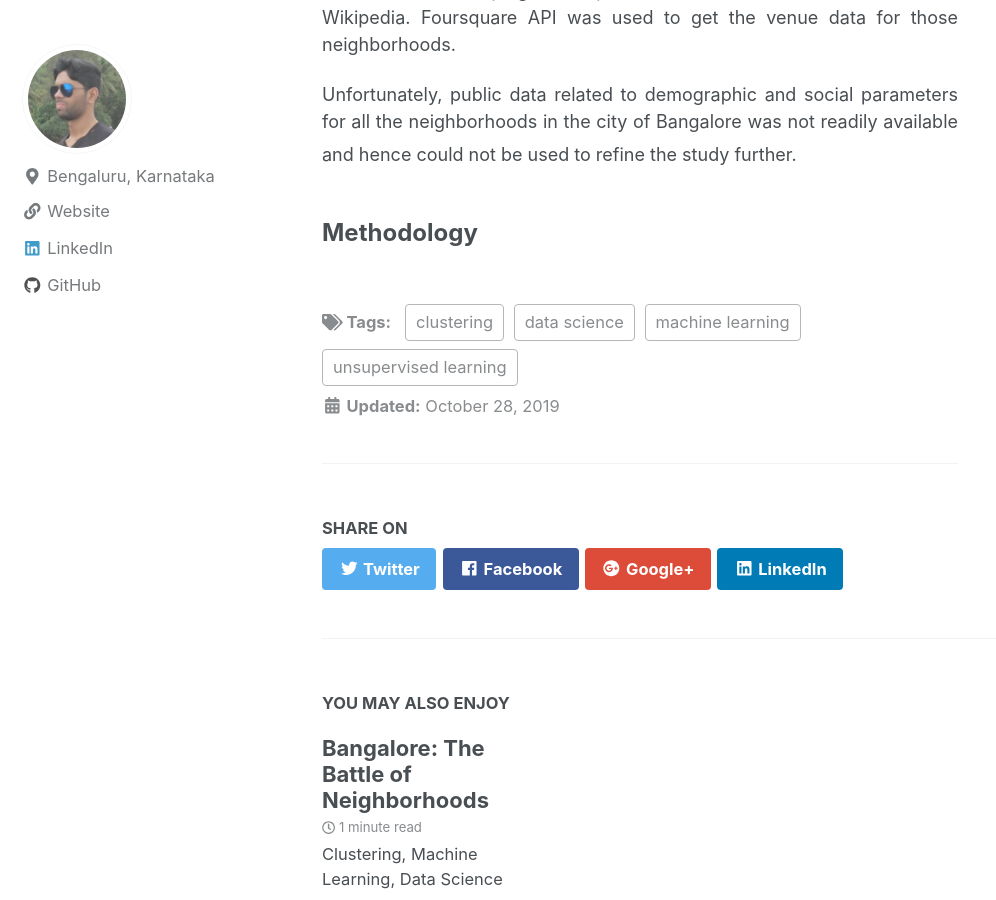
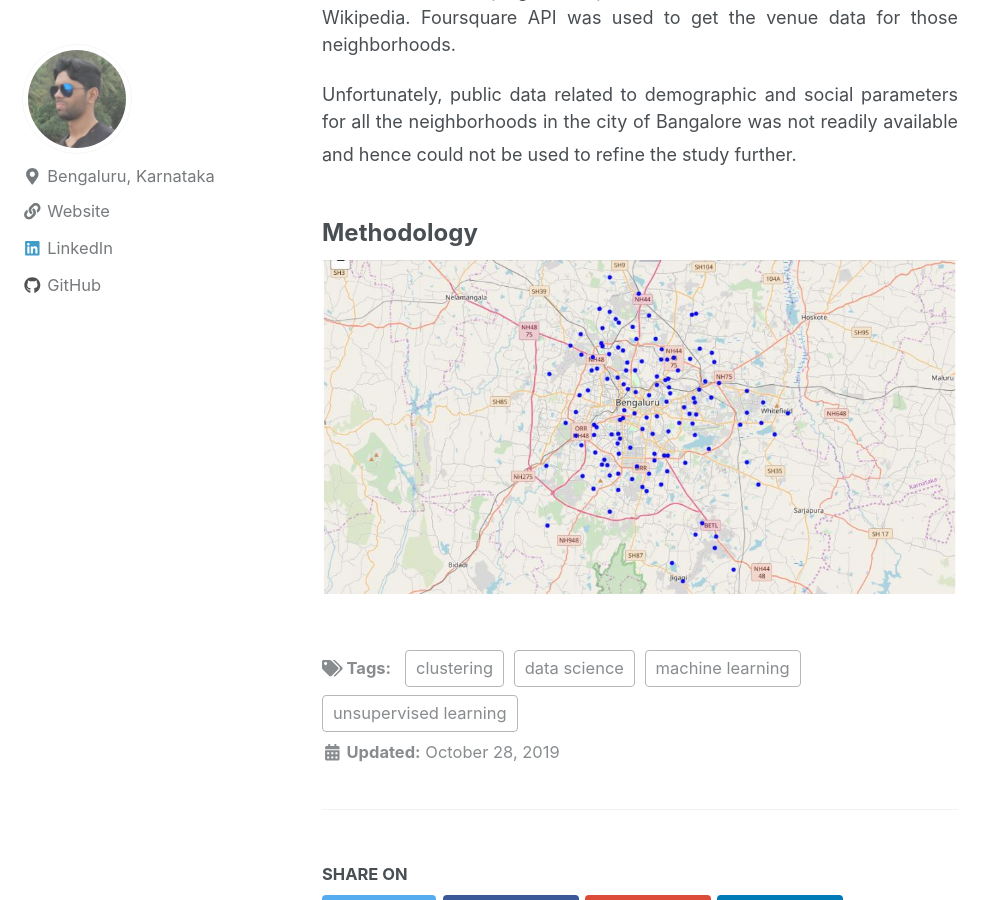
Before and after one commit to gopalrahulrg/gopalrahulrg.github.io, a Jekyll site: the page built from _posts/2019-11-01-cnbr.md, in a window 1280 px wide and 900 px high, scrolled down 1382 px. Shown: the whole window, without its empty margins (0-996 px from the left). Built offline with Jekyll 4.4.1, drawn with Linux system fonts in a browser that asks for light colours; nearby versions of some CDN libraries.

Commit message:
Update 2019-11-01-cnbr.md

```diff
--- a/_posts/2019-11-01-cnbr.md
+++ b/_posts/2019-11-01-cnbr.md
@@ -35,3 +35,5 @@
 Unfortunately, public data related to demographic and social parameters for all the neighborhoods in the city of Bangalore was not readily available and hence could not be used to refine the study further.
 
 <font size="5"><h3>Methodology</h3></font>
+
+<img src="https://github.com/gopalrahulrg/gopalrahulrg.github.io/blob/master/_resources/cnbr/Bangalore_Neighborhoods_Mapping.JPG">
```
